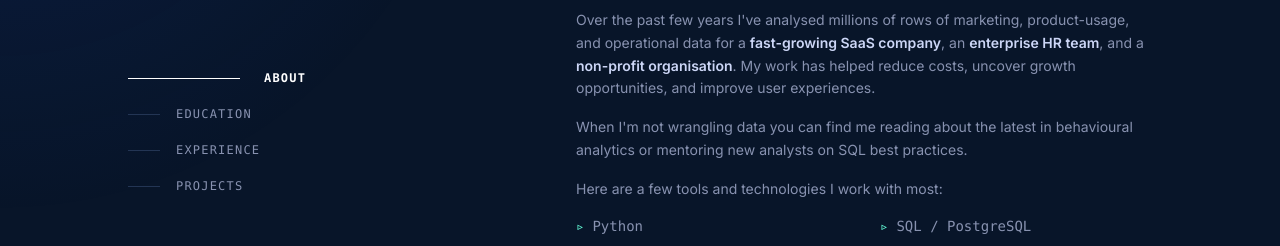
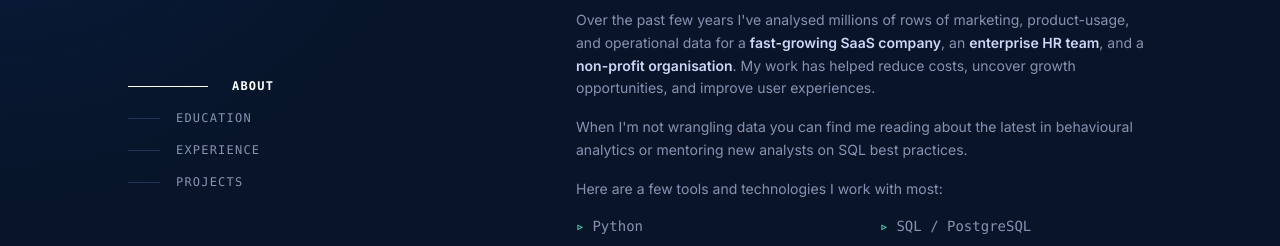
Before and after one commit to Hyperion3112/my-portfolio, a React (Create React App) app: page / in a window 1280 px wide. Shown: the part 266-512 px from the top of the page. Built offline with nearby package versions, Linux system fonts and the light colour scheme.

Commit message:
Fix navbar hover dead zones by adding padding to items

```diff
--- a/src/components/Navbar.jsx
+++ b/src/components/Navbar.jsx
@@ -63,7 +63,7 @@ export default function Navbar({ className = '' }) {
   return (
     <nav className={`flex flex-col space-y-2 text-sm font-medium ml-20 ${className}`}>
       <motion.ul
-        className="flex flex-col space-y-5"
+        className="flex flex-col"
         initial="hidden"
         animate="visible"
         variants={listVariants}
@@ -71,9 +71,9 @@ export default function Navbar({ className = '' }) {
         {navLinks.map(link => {
           const isActive = active === link.to;
           return (
-            <motion.li key={link.to} variants={itemVariants} className="flex items-center group transition-all duration-150">
+            <motion.li key={link.to} variants={itemVariants} className="flex items-center group transition-all duration-150 py-2">
               <span
-                className={`h-px mr-2 transition-all duration-150 ${isActive ? 'bg-white w-28' : 'bg-[#233554] w-8 group-hover:w-28 group-hover:bg-white'}`}
+                className={`h-px mr-2 transition-all duration-150 ${isActive ? 'bg-white w-20' : 'bg-[#233554] w-8 group-hover:w-20 group-hover:bg-white'}`}
               ></span>
               <a
                 href={link.to}
```
